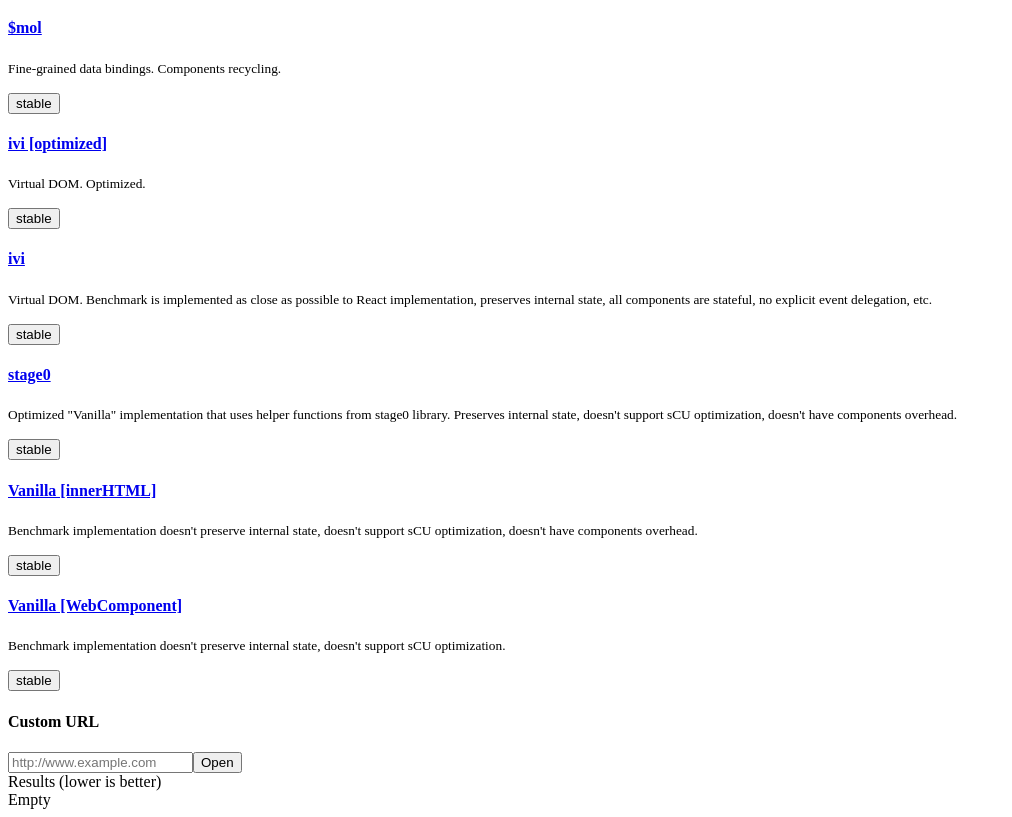
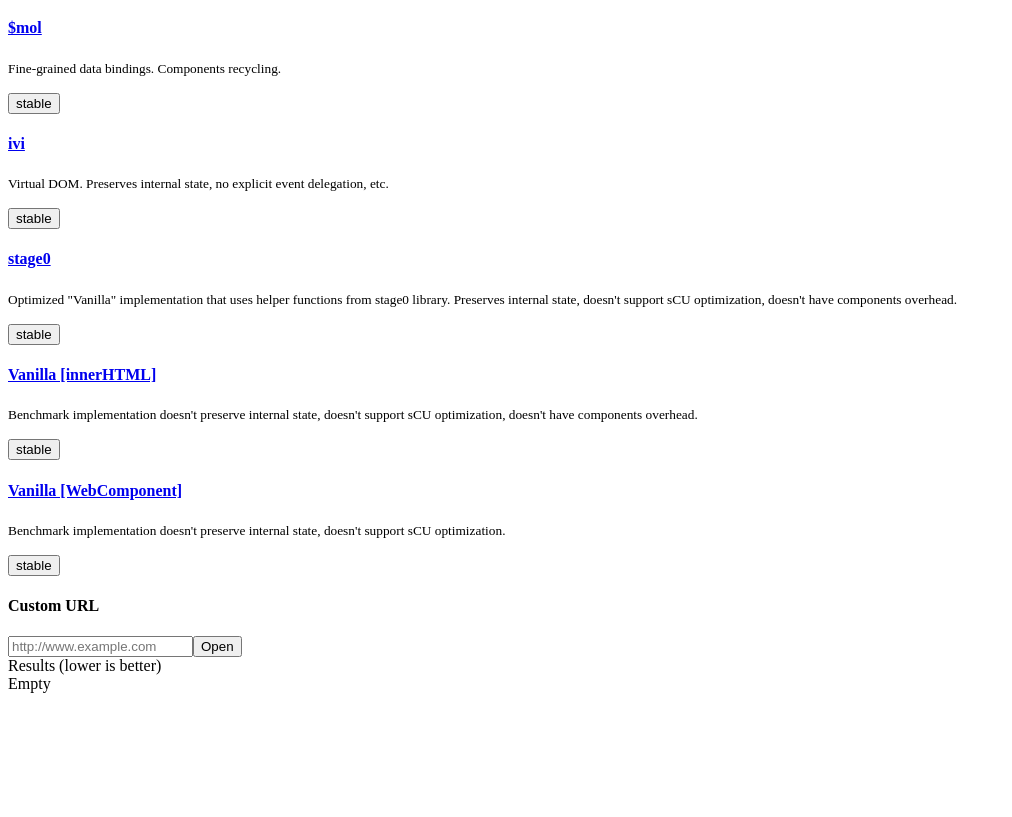
Before and after one commit to localvoid/uibench, a React app: page / in a window 1280 px wide. Shown: the part 1264-2081 px from the top of the page, without its empty margins (0-1012 px from the left). After the commit the page ends 1965 px from the top, so only its background shows below. Built offline with nearby package versions, Linux system fonts and the light colour scheme; the HTML template or start-up script is replaced by a standard one; what inkdrop would draw is missing.

Commit message:
Remove `ivi[optimized]`, class-based API were removed from ivi

```diff
--- a/src/index.jsx
+++ b/src/index.jsx
@@ -698,18 +698,11 @@
       'comments': 'Fine-grained data bindings. Components recycling.',
     },
     {
-      'name': 'ivi [optimized]',
-      'url': 'https://github.com/localvoid/ivi',
-      'benchmarkUrl': 'https://localvoid.github.io/ivi-examples/benchmarks/uibench_fc/',
-      'page': 'index.html',
-      'comments': 'Virtual DOM. Optimized.',
-    },
-    {
       'name': 'ivi',
       'url': 'https://github.com/localvoid/ivi',
       'benchmarkUrl': 'https://localvoid.github.io/ivi-examples/benchmarks/uibench/',
       'page': 'index.html',
-      'comments': 'Virtual DOM. Benchmark is implemented as close as possible to React implementation, preserves internal state, all components are stateful, no explicit event delegation, etc.',
+      'comments': 'Virtual DOM. Preserves internal state, no explicit event delegation, etc.',
     },
     {
       'name': 'stage0',
```
Also changed, not shown: 1 other file (tests, documents, lock files or other folders).
